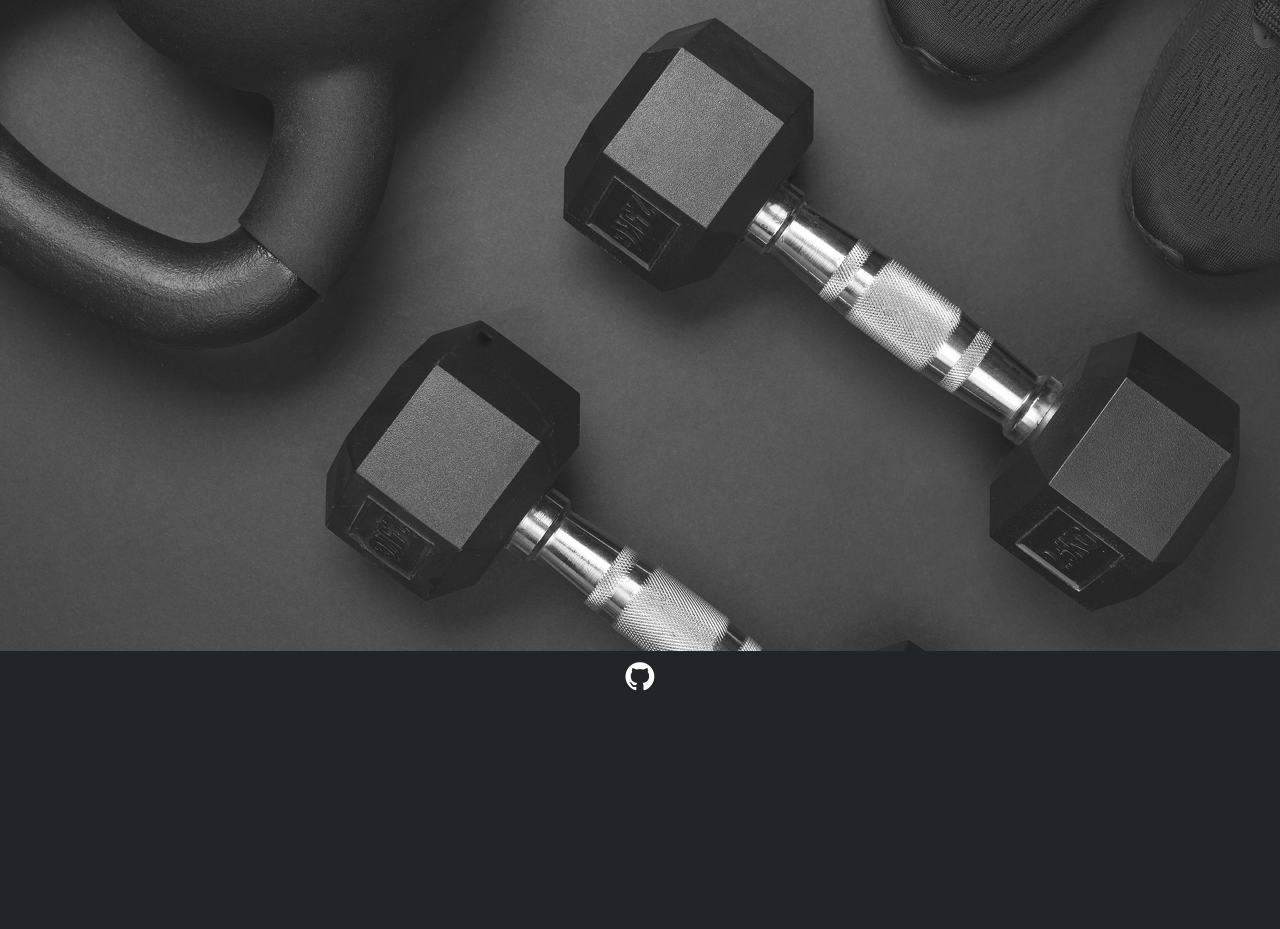
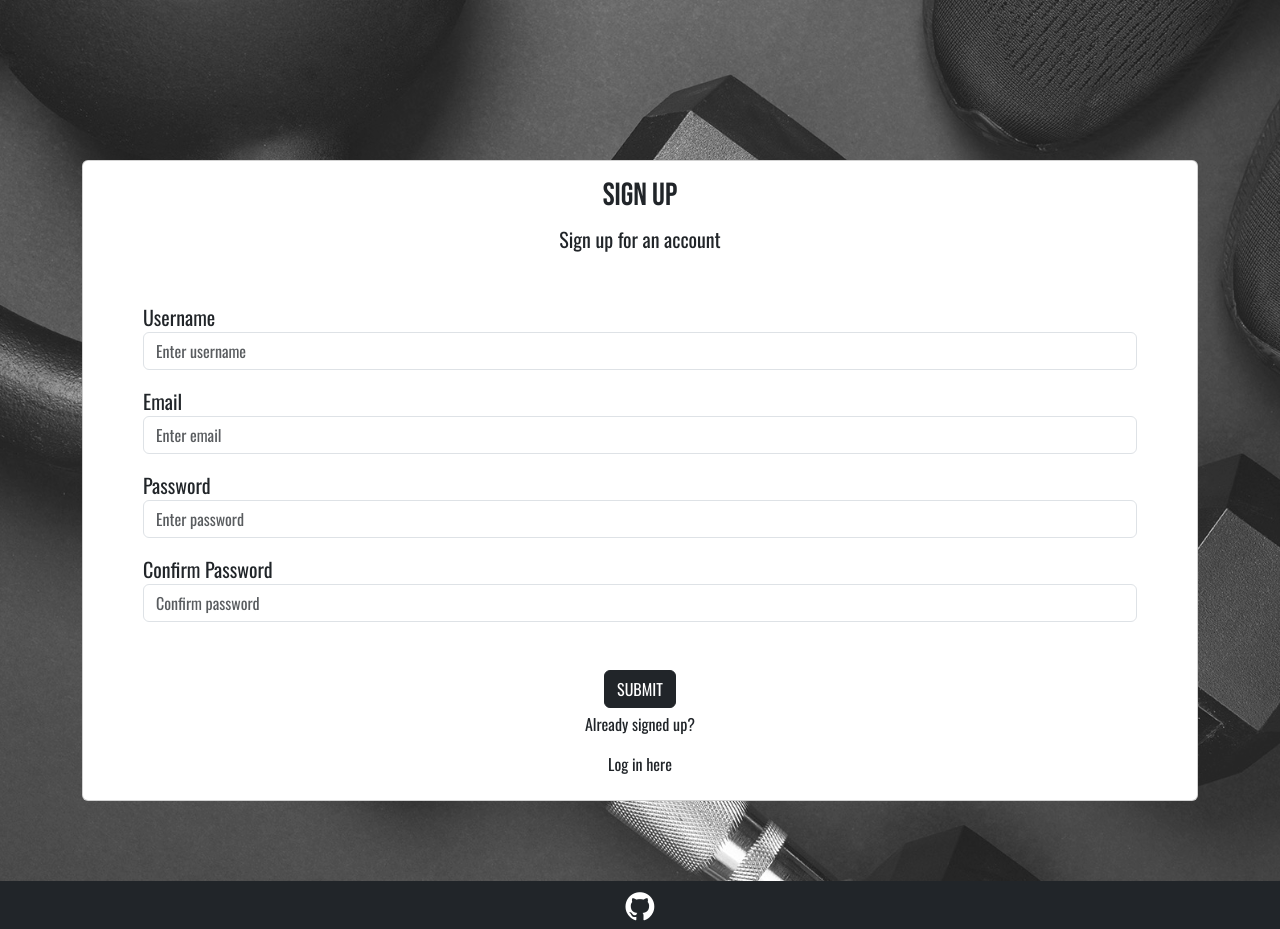
Before and after one commit to collingsandrew/milestone-project-3, a Flask app: template activetrack/templates/sign_up.html in a window 1280 px wide. Shown: the part 101-1030 px from the top of the page. Before the commit the page ends 792 px from the top, so only its background shows below. Run offline with Flask 3, Linux system fonts and the light colour scheme; the template is opened without the code that fills it, so the values that code supplies are empty.

Commit message:
Add sign_up.html with html content

```diff
--- a/activetrack/templates/sign_up.html
+++ b/activetrack/templates/sign_up.html
@@ -1,3 +1,32 @@
 {% extends "base.html" %}
 {% block content %}
+
+    <!-- main content container -->
+    <div class="d-flex justify-content-center align-items-center">
+        <div class="card main-card container-md">
+            <!-- form for user to sign up -->
+            <form method="POST" class="fs-5">
+                <div class="text-center mt-3 form-heading">
+                    <h2>Sign Up</h2>
+                    <p>Sign up for an account</p>
+                </div>
+                <div class="form-group m-5">
+                    <label for="username">Username</label>
+                    <input type="text" class="form-control mb-3" id="username" name="username" placeholder="Enter username"/>
+                    <label for="email">Email</label>
+                    <input type="email" class="form-control mb-3" id="email" name="email" placeholder="Enter email"/>
+                    <label for="password1">Password</label>
+                    <input type="password" class="form-control mb-3" id="password1" name="password1" placeholder="Enter password"/>
+                    <label for="password2">Confirm Password</label>
+                    <input type="password" class="form-control" id="password2" name="password2" placeholder="Confirm password"/>
+                </div>
+                <div class="text-center mb-1">
+                    <button type="submit" class="btn btn-dark text-uppercase">Submit</button>
+                </div>
+            </form>
+            <p class="text-center">Already signed up?</p>
+            <a href="{{ url_for('login') }}" class="text-center mb-4 text-decoration-none text-reset">Log in here</a>
+        </div>
+    </div>
+
 {% endblock %}
```
